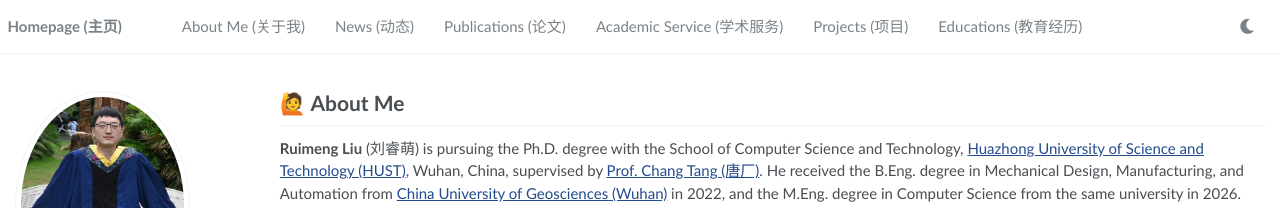
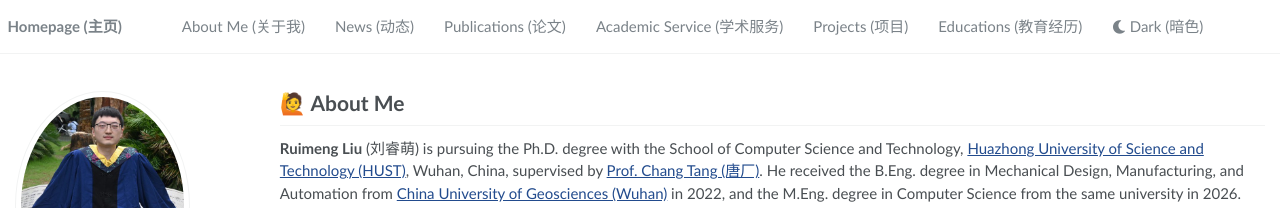
Before and after one commit to cleste-pome/cleste-pome.github.io, a Jekyll site: the page built from _pages/about.md, in a window 1280 px wide. Shown: the top 208 px of the page. Built offline with Jekyll 4.4.1, drawn with Linux system fonts in a browser that asks for light colours; some web fonts are replaced.

Commit message:
Fix theme toggle: use <a> not <button> (nav JS grabs all buttons), delegate click, style as native nav item

```diff
--- a/_includes/masthead.html
+++ b/_includes/masthead.html
@@ -1,17 +1,23 @@
 <div class="masthead">
-  <button id="theme-toggle" class="theme-toggle" type="button"
-          aria-label="切换深色 / 浅色模式" title="切换深色 / 浅色模式">
-    <i class="fas fa-moon" aria-hidden="true"></i>
-  </button>
   <div class="masthead__inner-wrap">
     <div class="masthead__menu">
       <nav id="site-nav" class="greedy-nav">
-        <button><div class="navicon"></div></button>
+        <button type="button" class="greedy-nav__toggle"><div class="navicon"></div></button>
         <ul class="visible-links">
           <li class="masthead__menu-item masthead__menu-item--lg masthead__menu-home-item"><a href="#about-me">Homepage (主页)</a></li>
           {% for link in site.data.navigation.main %}
             <li class="masthead__menu-item"><a href="{{ domain }}{{ link.url }}">{{ link.title }}</a></li>
           {% endfor %}
+          <!-- 深浅色切换。
+               故意用 <a> 而不是 <button>：导航脚本用 $("#site-nav button") 抓按钮，
+               用 <button> 会被当成汉堡菜单按钮绑上事件、并套上灰色实心块样式。
+               用 <a> 还能自动继承 .greedy-nav a 的导航项样式。 -->
+          <li class="masthead__menu-item masthead__menu-item--theme">
+            <a id="theme-toggle" class="theme-toggle" href="#" role="button"
+               aria-label="切换深色 / 浅色模式" title="切换深色 / 浅色模式">
+              <i class="fas fa-moon" aria-hidden="true"></i><span class="theme-toggle__label"> Dark (暗色)</span>
+            </a>
+          </li>
         </ul>
         <ul class="hidden-links hidden"></ul>
       </nav>
--- a/_sass/_dark.scss
+++ b/_sass/_dark.scss
@@ -140,13 +140,7 @@ html[data-theme="dark"] {
     fill: $dk-link;
   }
 
-  /* 切换按钮本身 ------------------------------------------------------ */
-  .theme-toggle {
-    color: $dk-text;
-
-    &:hover {
-      color: $dk-heading;
-      background-color: rgba(#fff, .08);
-    }
-  }
+  /* 切换项本身
+     它就是导航里的一个 <a>，颜色已经被上面的 .greedy-nav a 接管，
+     这里不用再单独上色，否则会盖掉导航项统一的 hover 效果 */
 }
--- a/assets/css/main.scss
+++ b/assets/css/main.scss
@@ -93,49 +93,20 @@
 
 }
 
-// 深浅色切换按钮（导航栏右上角）
-// 用绝对定位挂在 .masthead 上，并在导航里留出右边距，避免压住菜单项
-.masthead {
-    position: relative;
+// 深浅色切换
+// 它是导航里的一个 <a>，外观全部继承 .greedy-nav a（颜色、间距、hover 下划线），
+// 这里只补几个 <a> 默认没有的行为
+.theme-toggle {
+    cursor: pointer;
 
-    .greedy-nav {
-        padding-right: 2.8em;
-    }
-}
-
-.theme-toggle {
-    position: absolute;
-    top: 50%;
-    right: .6em;
-    transform: translateY(-50%);
-    display: flex;
-    align-items: center;
-    justify-content: center;
-    width: 2em;
-    height: 2em;
-    padding: 0;
-    border: 0;
-    border-radius: 50%;
-    background: transparent;
-    color: #7a8288;
-    font-size: 1em;
-    line-height: 1;
-    cursor: pointer;
-    z-index: 30;
-    transition: background-color .2s, color .2s;
-
-    &:hover {
-        color: #494e52;
-        background-color: rgba(0, 0, 0, .06);
+    i {
+        font-size: .9em;
     }
 
+    // 键盘可达性：<a> 原生不支持空格触发
     &:focus-visible {
         outline: 2px solid #3b7dd8;
         outline-offset: 2px;
-    }
-
-    @include breakpoint($medium) {
-        right: 1.2em;
     }
 }
 
--- a/assets/js/theme-toggle.js
+++ b/assets/js/theme-toggle.js
@@ -1,8 +1,13 @@
 /*!
  * 深色 / 浅色模式切换
  * ---------------------------------------------------------------------------
- * 默认浅色。点导航栏右上角按钮切换，选择记在 localStorage。
+ * 默认浅色。点导航栏里的 "Dark (暗色)" 切换，选择记在 localStorage。
  * 实际生效靠 <html data-theme="dark">，样式在 _sass/_dark.scss。
+ *
+ * 两个坑：
+ *   · 切换项用 <a> 而不是 <button>。导航脚本是 $("#site-nav button")，
+ *     用 <button> 会被当成汉堡菜单按钮绑上事件、并套上灰色实心块样式。
+ *   · 点击用事件委托绑在 document 上，不依赖脚本执行时机。
  *
  * 防闪烁：_includes/head/custom.html 里有一段内联脚本，在页面渲染前就把
  *        data-theme 打上，否则会先白闪一下再变黑。
@@ -11,7 +16,7 @@
 (function () {
   'use strict';
 
-  var KEY  = 'theme';           // localStorage 的键
+  var KEY  = 'theme';
   var root = document.documentElement;
 
   function current() {
@@ -24,12 +29,22 @@
     } else {
       root.removeAttribute('data-theme');
     }
-    var btn = document.getElementById('theme-toggle');
-    if (btn) {
-      var icon = btn.querySelector('i');
-      // 深色时显示太阳（点一下回到浅色），浅色时显示月亮
-      if (icon) icon.className = theme === 'dark' ? 'fas fa-sun' : 'fas fa-moon';
-      btn.setAttribute('aria-pressed', theme === 'dark' ? 'true' : 'false');
+
+    var el = document.getElementById('theme-toggle');
+    if (!el) return;
+
+    var icon  = el.querySelector('i');
+    var label = el.querySelector('.theme-toggle__label');
+
+    if (theme === 'dark') {
+      // 当前是深色，点一下回浅色 → 显示太阳和"浅色"
+      if (icon)  icon.className = 'fas fa-sun';
+      if (label) label.textContent = ' Light (浅色)';
+      el.setAttribute('aria-pressed', 'true');
+    } else {
+      if (icon)  icon.className = 'fas fa-moon';
+      if (label) label.textContent = ' Dark (暗色)';
+      el.setAttribute('aria-pressed', 'false');
     }
   }
 
@@ -39,15 +54,28 @@
     apply(next);
   }
 
-  function init() {
+  // 事件委托：不论脚本何时执行、元素何时出现，都能生效
+  document.addEventListener('click', function (e) {
+    var el = e.target.closest && e.target.closest('#theme-toggle');
+    if (!el) return;
+    e.preventDefault();
+    e.stopPropagation();
+    toggle();
+  });
+
+  // <a> 原生不支持空格触发，补上
+  document.addEventListener('keydown', function (e) {
+    if (e.key !== ' ' && e.key !== 'Spacebar') return;
+    var el = e.target.closest && e.target.closest('#theme-toggle');
+    if (!el) return;
+    e.preventDefault();
+    toggle();
+  });
+
+  // 同步一次图标状态（主题本身已由 head 里的内联脚本设好）
+  if (document.readyState === 'loading') {
+    document.addEventListener('DOMContentLoaded', function () { apply(current()); });
+  } else {
     apply(current());
-    var btn = document.getElementById('theme-toggle');
-    if (btn) btn.addEventListener('click', toggle);
-  }
-
-  if (document.readyState === 'loading') {
-    document.addEventListener('DOMContentLoaded', init);
-  } else {
-    init();
   }
 })();
```
